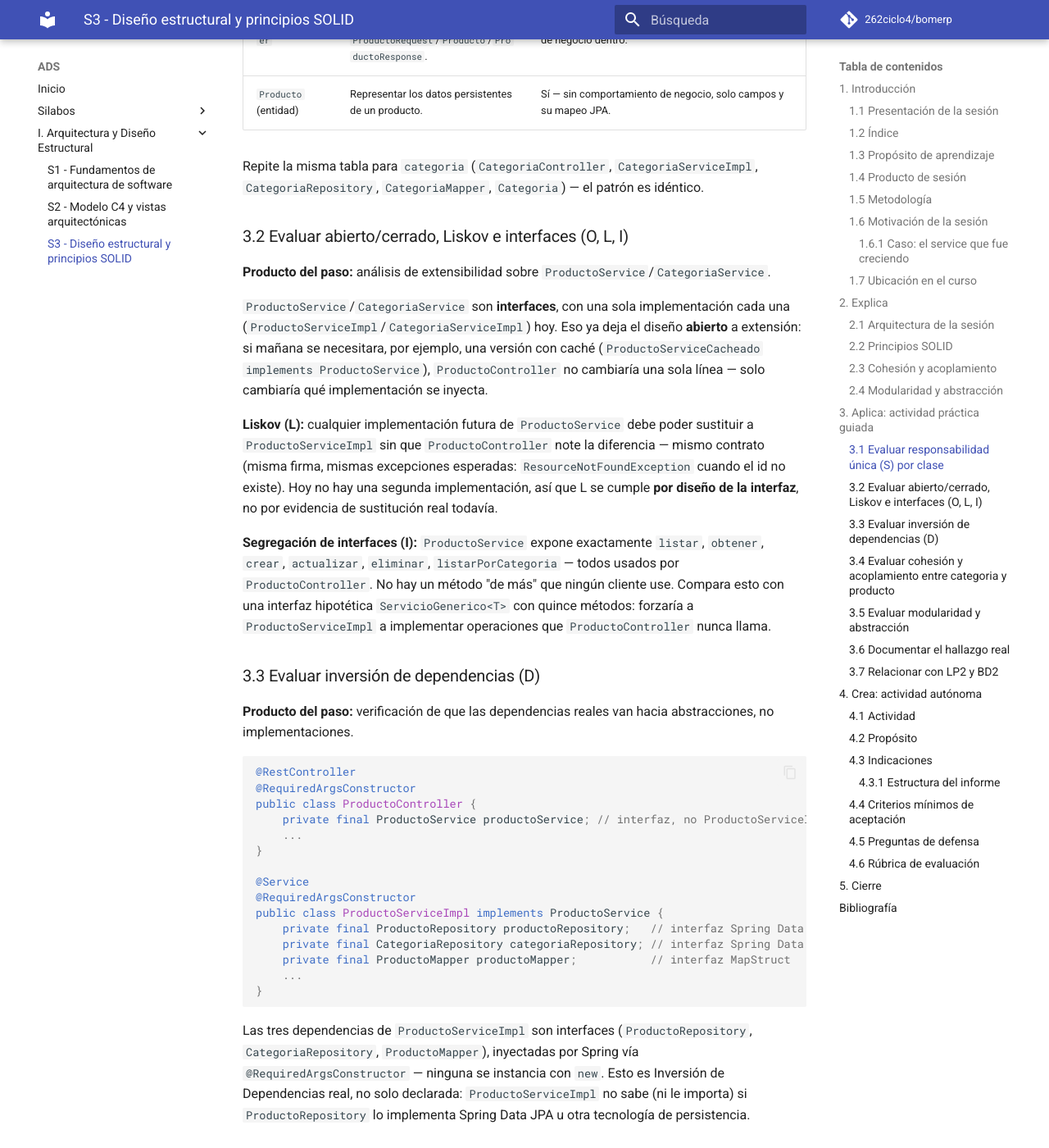
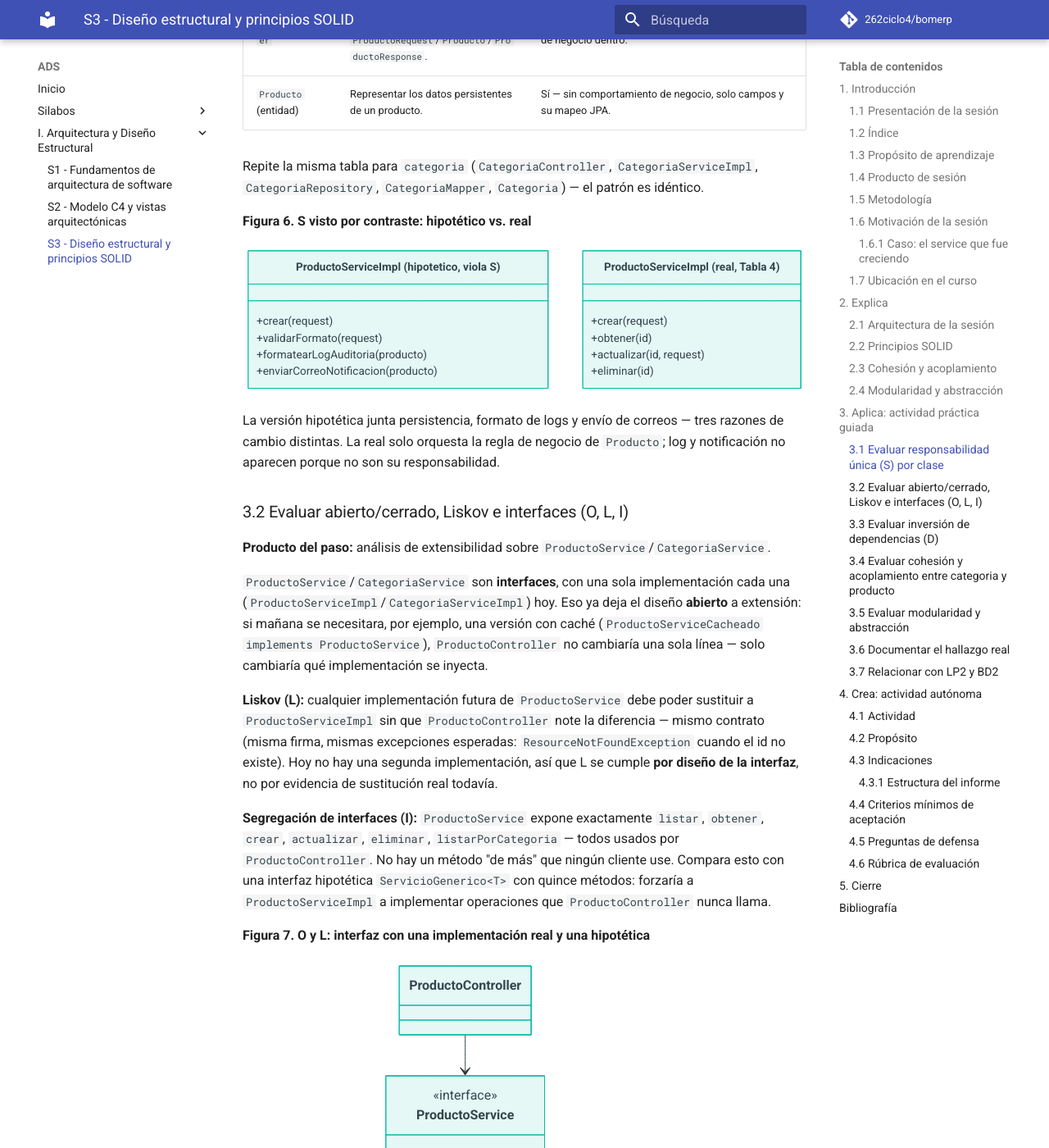
Before and after one commit to 262ciclo4/bomerp, an MkDocs documentation site: the page built from docs/ads/sesiones/S03_Diseno_Estructural_Principios_SOLID.md, in a window 1280 px wide and 1400 px high, scrolled down 9341 px. Shown: the whole window at 82% size. Built offline with MkDocs 1.6.1 and Material for MkDocs 9.7.7, drawn with Linux system fonts in a browser that asks for light colours; comment, search, counter and statistics services are not loaded; some of the changed text lies outside the part shown.

Commit message:
Sesion 3

````diff
--- a/docs/ads/sesiones/S03_Diseno_Estructural_Principios_SOLID.md
+++ b/docs/ads/sesiones/S03_Diseno_Estructural_Principios_SOLID.md
@@ -272,6 +272,26 @@
 
 Repite la misma tabla para `categoria` (`CategoriaController`, `CategoriaServiceImpl`, `CategoriaRepository`, `CategoriaMapper`, `Categoria`) — el patrón es idéntico.
 
+**Figura 6. S visto por contraste: hipotético vs. real**
+
+```mermaid
+classDiagram
+    class Hipotetico["ProductoServiceImpl (hipotetico, viola S)"] {
+        +crear(request)
+        +validarFormato(request)
+        +formatearLogAuditoria(producto)
+        +enviarCorreoNotificacion(producto)
+    }
+    class Real["ProductoServiceImpl (real, Tabla 4)"] {
+        +crear(request)
+        +obtener(id)
+        +actualizar(id, request)
+        +eliminar(id)
+    }
+```
+
+La versión hipotética junta persistencia, formato de logs y envío de correos — tres razones de cambio distintas. La real solo orquesta la regla de negocio de `Producto`; log y notificación no aparecen porque no son su responsabilidad.
+
 ### 3.2 Evaluar abierto/cerrado, Liskov e interfaces (O, L, I)
 
 **Producto del paso:** análisis de extensibilidad sobre `ProductoService`/`CategoriaService`.
@@ -281,6 +301,26 @@
 **Liskov (L):** cualquier implementación futura de `ProductoService` debe poder sustituir a `ProductoServiceImpl` sin que `ProductoController` note la diferencia — mismo contrato (misma firma, mismas excepciones esperadas: `ResourceNotFoundException` cuando el id no existe). Hoy no hay una segunda implementación, así que L se cumple **por diseño de la interfaz**, no por evidencia de sustitución real todavía.
 
 **Segregación de interfaces (I):** `ProductoService` expone exactamente `listar`, `obtener`, `crear`, `actualizar`, `eliminar`, `listarPorCategoria` — todos usados por `ProductoController`. No hay un método "de más" que ningún cliente use. Compara esto con una interfaz hipotética `ServicioGenerico<T>` con quince métodos: forzaría a `ProductoServiceImpl` a implementar operaciones que `ProductoController` nunca llama.
+
+**Figura 7. O y L: interfaz con una implementación real y una hipotética**
+
+```mermaid
+classDiagram
+    class ProductoService {
+        <<interface>>
+        +listar()
+        +obtener(id)
+        +crear(request)
+    }
+    class ProductoServiceImpl["ProductoServiceImpl (real)"]
+    class ProductoServiceCacheado["ProductoServiceCacheado (hipotetico)"]
+
+    ProductoController --> ProductoService
+    ProductoService <|.. ProductoServiceImpl
+    ProductoService <|.. ProductoServiceCacheado
+```
+
+`ProductoController` solo conoce la interfaz; una segunda implementación (hipotética, en gris) podría sumarse sin tocarlo — eso es O. Que ambas puedan sustituirse sin romper el contrato de `ProductoController` es L.
 
 ### 3.3 Evaluar inversión de dependencias (D)
 
@@ -305,6 +345,28 @@
 ```
 
 Las tres dependencias de `ProductoServiceImpl` son interfaces (`ProductoRepository`, `CategoriaRepository`, `ProductoMapper`), inyectadas por Spring vía `@RequiredArgsConstructor` — ninguna se instancia con `new`. Esto es Inversión de Dependencias real, no solo declarada: `ProductoServiceImpl` no sabe (ni le importa) si `ProductoRepository` lo implementa Spring Data JPA u otra tecnología de persistencia.
+
+**Figura 8. D acotado: las tres dependencias inyectadas de `ProductoServiceImpl`**
+
+```mermaid
+classDiagram
+    class ProductoServiceImpl
+    class ProductoRepository {
+        <<interface>>
+    }
+    class CategoriaRepository {
+        <<interface>>
+    }
+    class ProductoMapper {
+        <<interface>>
+    }
+
+    ProductoServiceImpl --> ProductoRepository : interfaz, no new
+    ProductoServiceImpl --> CategoriaRepository : interfaz, no new
+    ProductoServiceImpl --> ProductoMapper : interfaz, no new
+```
+
+Mismo recorte de la Figura 3 (2.2), acotado solo a D: ninguna flecha llega a una clase concreta.
 
 ### 3.4 Evaluar cohesión y acoplamiento entre `categoria` y `producto`
 
@@ -331,6 +393,17 @@
 | Qué expone `categoria` hacia afuera | Su capa de persistencia completa | Solo lo que `CategoriaService` decide exponer |
 | Costo de cambiar `categoria` internamente | Podría afectar a `producto` si cambia el `Repository` | `producto` no se entera mientras el contrato de `CategoriaService` no cambie |
 
+**Figura 9. Acoplamiento entre clases, acotado a este caso**
+
+```mermaid
+flowchart LR
+    PSI["ProductoServiceImpl"]
+    CR["CategoriaRepository (actual)"]
+    CS["CategoriaService (alternativa)"]
+    PSI -->|"actual"| CR
+    PSI -.->|"alternativa, mas desacoplada"| CS
+```
+
 No hay una respuesta única "correcta" — es una tensión real de diseño, y documentarla (con el criterio de arriba) es uno de los hallazgos que se espera en 3.6.
 
 **Un segundo caso, esta vez de acoplamiento entre contratos:** `ProductoResponse` no reutiliza `CategoriaResponse` (el DTO que ya existe para exponer una categoría) — introduce `CategoriaResumen`, un DTO más chico, dedicado solo a lo que se embebe en un producto (`id`, `nombre`, sin `descripcion`).
@@ -343,6 +416,17 @@
 | Costo hoy | Ninguno — `descripcion` no es un dato sensible ni voluminoso. | Una clase más, un método de mapeo más (`CategoriaMapper.toResumen`). |
 | Beneficio | Menos código. | El contrato de `/productos` no depende de decisiones futuras de `/categorias`. |
 
+**Figura 10. Acoplamiento entre contratos, acotado a este caso**
+
+```mermaid
+flowchart LR
+    PR["ProductoResponse"]
+    CRes["CategoriaResumen (actual)"]
+    CResp["CategoriaResponse (alternativa: reutilizar)"]
+    PR -->|"actual"| CRes
+    PR -.->|"alternativa, mas acoplada"| CResp
+```
+
 Igual que el caso anterior, no hay una respuesta única "correcta": con los hechos de hoy (nada sensible en `descripcion`, sin motivo de ocultamiento), reutilizar `CategoriaResponse` habría sido igual de válido — la decisión real de introducir `CategoriaResumen` es explícitamente anticipatoria. Vale la pena nombrarla como tal en el hallazgo (3.6), no presentarla como la única opción correcta.
 
 ### 3.5 Evaluar modularidad y abstracción
@@ -350,7 +434,31 @@
 **Producto del paso:** confirmación de que el límite de módulo (`catalogo`) se respeta, y que las abstracciones (DTO, interfaces) cumplen su función.
 
 - **Modularidad:** `catalogo` sigue siendo el único módulo con código real; `ModularityTests` (LP2) verifica que ningún otro módulo (todavía inexistente: `ventas` llega en S4) acceda a sus repositorios o entidades directamente. Nada que evaluar todavía más allá de eso — la prueba real es automática, no una opinión de diseño.
+
+**Figura 11. Modularidad, acotada al límite `catalogo`-`ventas`**
+
+```mermaid
+flowchart LR
+    Ventas["Modulo ventas (S4, futuro)"]
+    CatSvc["categoria.CategoriaService (publico)"]
+    CatRepo["categoria.CategoriaRepository (interno)"]
+    Ventas -->|"permitido"| CatSvc
+    Ventas -.->|"bloqueado por ModularityTests"| CatRepo
+```
+
 - **Abstracción — DTO:** `ProductoResponse` embebe `CategoriaResumen`, no la entidad `Categoria` completa — la abstracción entidad-DTO evita que la API pública dependa de cada campo interno de `Categoria`. El acoplamiento **entre** `CategoriaResumen` y `CategoriaResponse` (dos DTO, no una entidad y un DTO) ya se evaluó con más detalle en 3.4.
+
+**Figura 12. Abstracción, acotada a DTO vs. entidad**
+
+```mermaid
+flowchart LR
+    Cliente["Cliente HTTP"]
+    DTO["ProductoResponse"]
+    Entidad["Producto (entidad)"]
+    Cliente --> DTO
+    DTO -.->|"oculta"| Entidad
+```
+
 - **Abstracción — interfaces de servicio:** ya evaluado en 3.2/3.3; se repite aquí como confirmación de que la abstracción no es solo una interfaz vacía — realmente oculta la implementación (MapStruct, Spring Data JPA) del resto del sistema.
 
 ### 3.6 Documentar el hallazgo real
````
